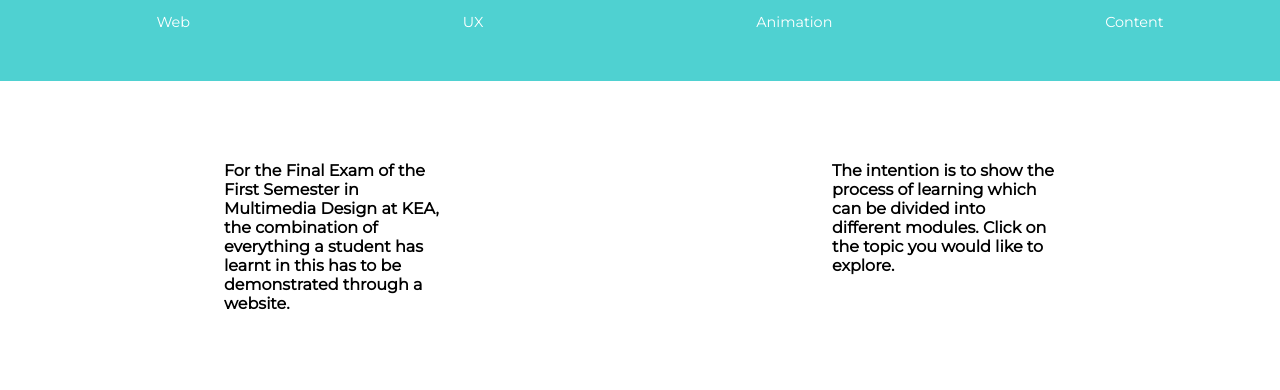
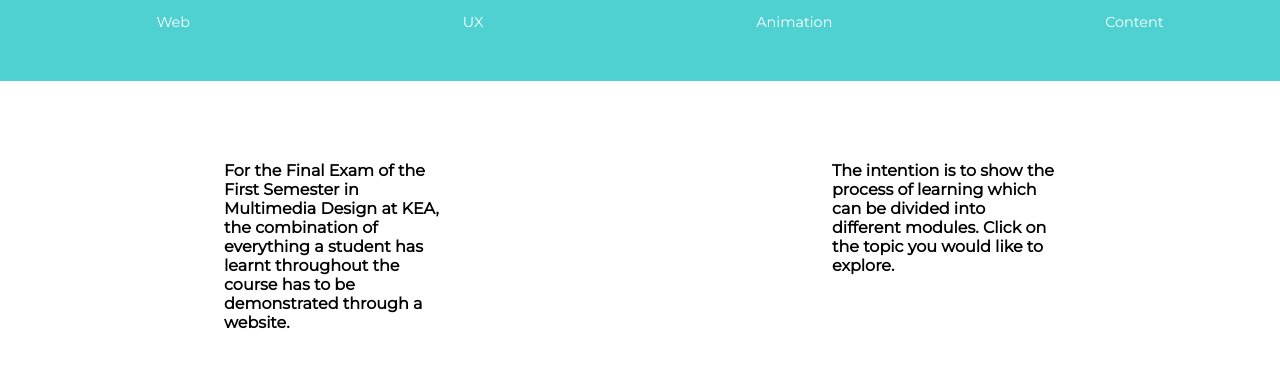
Before and after one commit to adrianmontiveros/portfolioexam, a plain HTML site: page index.html in a window 1280 px wide. Shown: the part 125-515 px from the top of the page. Drawn offline with Linux system fonts and the light colour scheme.

Commit message:
fixed welcome text

```diff
--- a/index.html
+++ b/index.html
@@ -38,7 +38,7 @@
         <article class="welcometext">
 
             <p>
-                For the Final Exam of the First Semester in Multimedia Design at KEA, the combination of everything a student has learnt in this has to be demonstrated through a website.
+                For the Final Exam of the First Semester in Multimedia Design at KEA, the combination of everything a student has learnt throughout the course has to be demonstrated through a website.
             </p>
             <p>
                 The intention is to show the process of learning which can be divided into different modules. Click on the topic you would like to explore.
```
